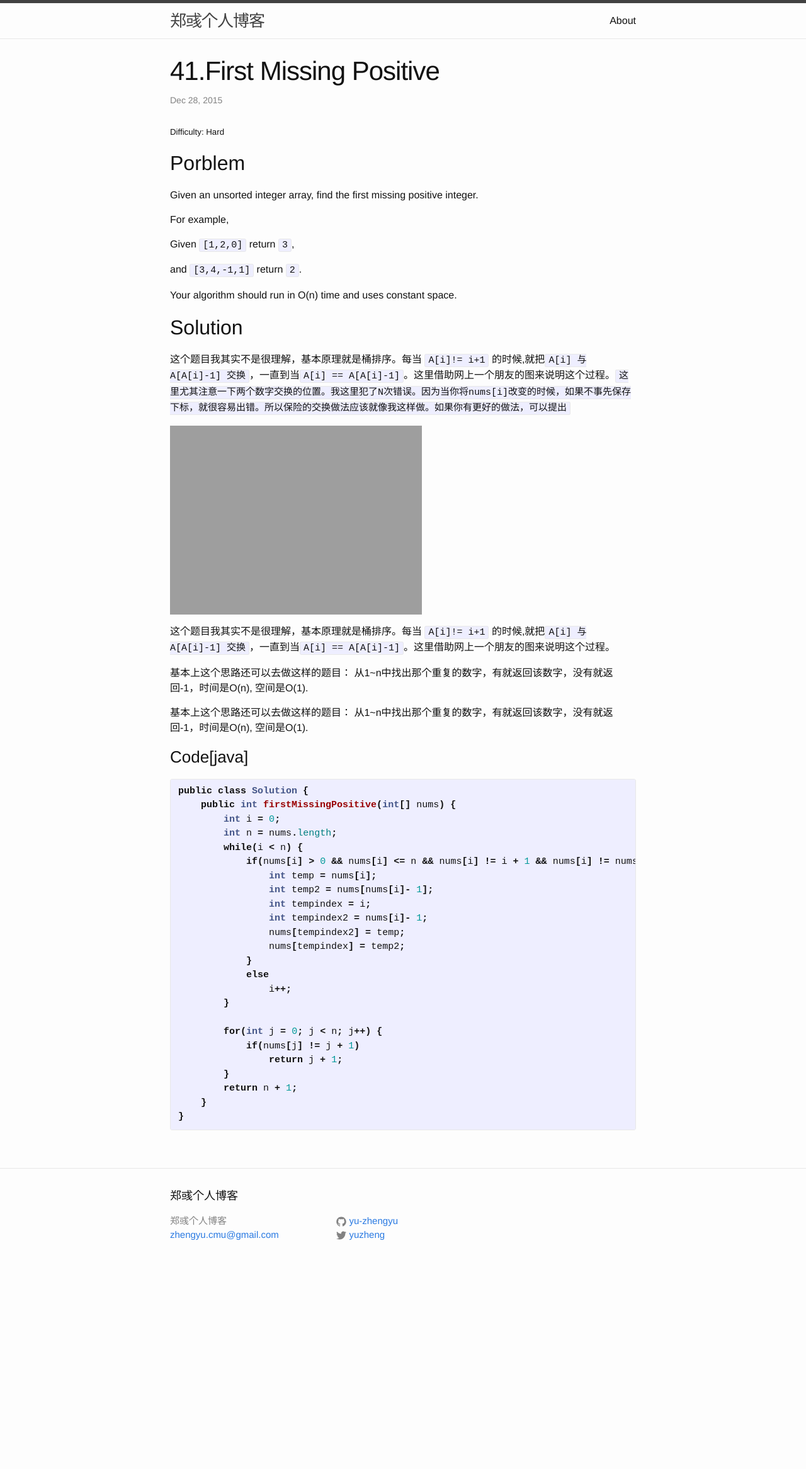
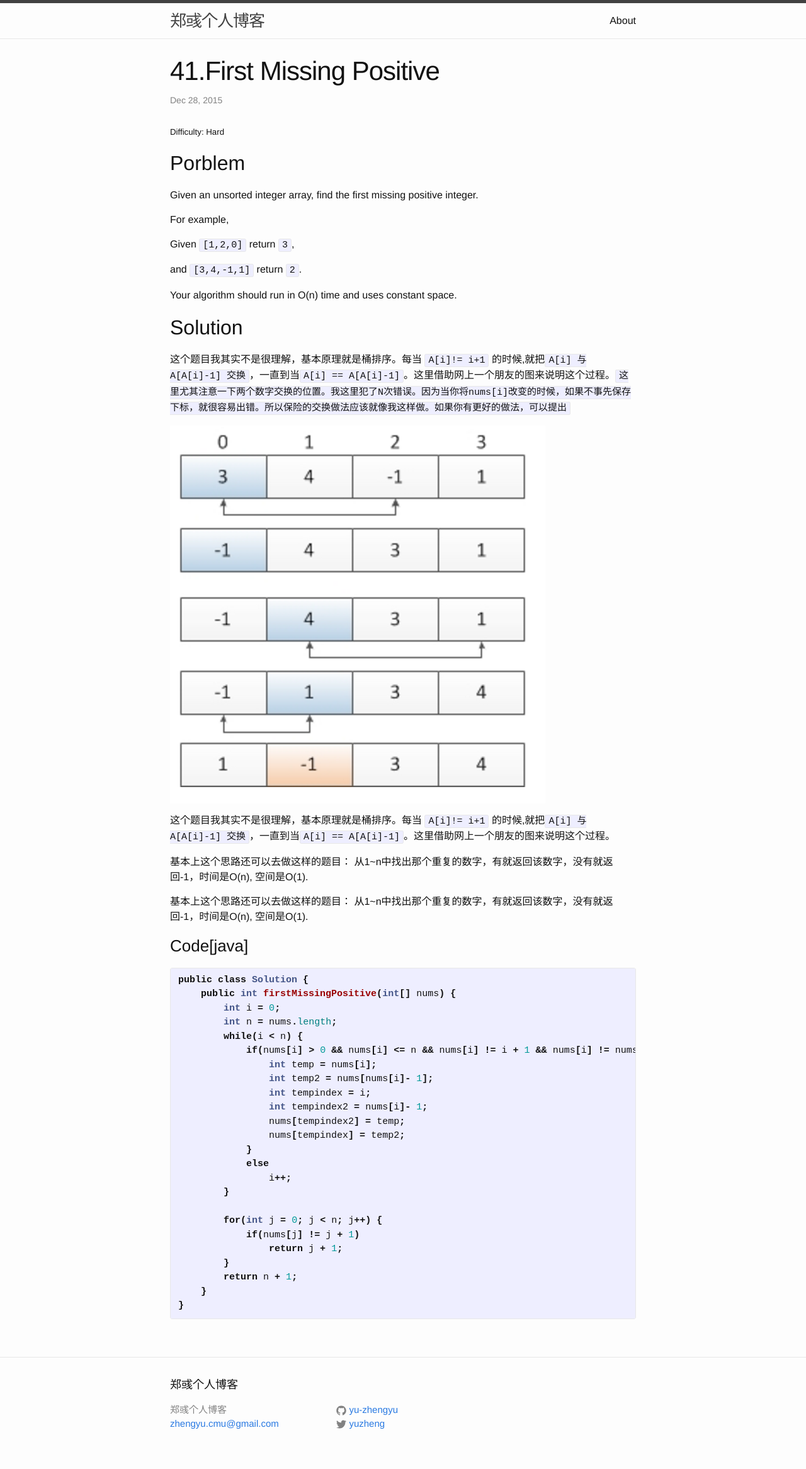
Before and after one commit to 447327642/yu-zhengyu.github.io, a Jekyll site: the page built from _posts/2015-12-28-First-missing-positive.md, in a window 1280 px wide. Shown: the whole page at 63% size. Built offline with Jekyll 4.4.1, drawn with Linux system fonts in a browser that asks for light colours; before the commit the page ends 2033 px from its top, so only the background shows below that.

Commit message:
change size

````diff
--- a/_posts/2015-12-28-First-missing-positive.md
+++ b/_posts/2015-12-28-First-missing-positive.md
@@ -23,7 +23,7 @@ Your algorithm should run in O(n) time and uses constant space.
 
 这个题目我其实不是很理解，基本原理就是桶排序。每当 ```A[i]!= i+1``` 的时候,就把```A[i] 与 A[A[i]-1] 交换```，一直到当```A[i] == A[A[i]-1]```。这里借助网上一个朋友的图来说明这个过程。```这里尤其注意一下两个数字交换的位置。我这里犯了N次错误。因为当你将nums[i]改变的时候，如果不事先保存下标，就很容易出错。所以保险的交换做法应该就像我这样做。如果你有更好的做法，可以提出```
 
-![Image sanpshot]({{ site.url }}/assets/41_1.png =300)
+![Image sanpshot]({{ site.url }}/assets/41_1.png)
 
 这个题目我其实不是很理解，基本原理就是桶排序。每当 ```A[i]!= i+1``` 的时候,就把```A[i] 与 A[A[i]-1] 交换```，一直到当```A[i] == A[A[i]-1]```。这里借助网上一个朋友的图来说明这个过程。
 
````
